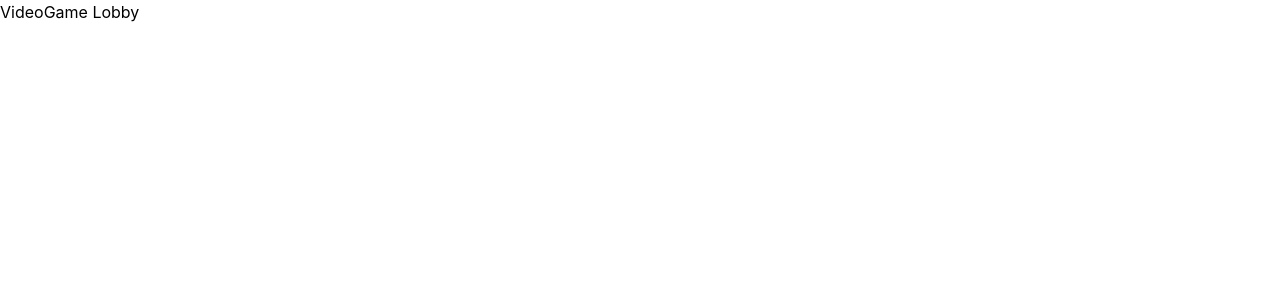
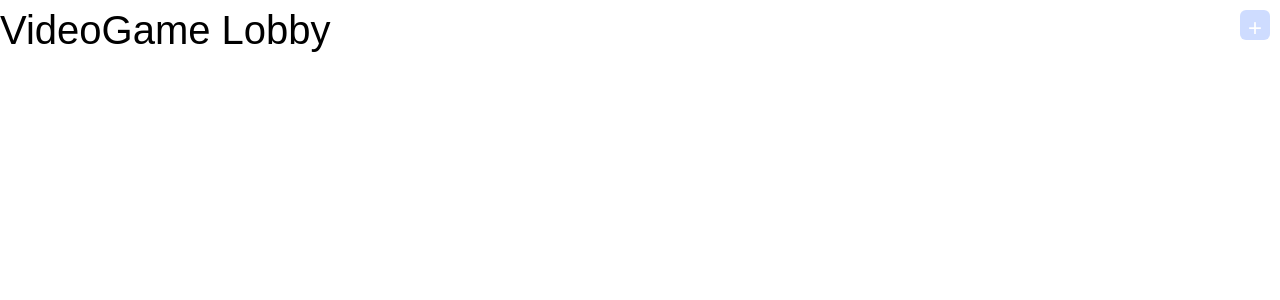
Before and after one commit to MazaArt/WebAppFinalProject, a React (Create React App) app in the folder frontend/: page / in a window 1280 px wide. Shown: the top 300 px of the page. Built offline with nearby package versions, Linux system fonts and the light colour scheme.

Commit message:
Posts container working & pop up insertion system

```diff
--- a/frontend/src/App.js
+++ b/frontend/src/App.js
@@ -1,12 +1,36 @@
-import logo from './logo.svg';
 import './App.css';
+import {useState} from "react"
+import PopUp from "./PopUp"
+import Posts from './Posts';
 
 function App() {
+  const [addnew, setAddNew] = useState(false)
+  const [posts, setPosts] = useState([])
 
+  const handleClick = (e) => {
+      setAddNew(!addnew)
+  }
 
   return (
-    <div>
+    <div className="lobby">
       <h1>VideoGame Lobby</h1>
+
+      <button className="add-new" onClick={handleClick}>+</button>
+      {
+        addnew ? <PopUp
+                    addnew={addnew}
+                    setAddNew={setAddNew}
+                    posts={posts}
+                    setPosts={setPosts}/> : null
+      }
+
+      <div className="posts-container">
+        {
+          posts.map((post, i) => {
+            return <Posts postsName={post} i = {i}/>
+          })
+        }
+      </div>
 
     </div>
   );
--- /dev/null
+++ b/frontend/src/PopUp.js
@@ -0,0 +1,24 @@
+import React from "react";
+
+const PopUp = (props) => {
+
+    return(
+        <div className="pop-up">
+            <div className="pop-up-content">
+                <p>Create Posts</p>
+                <input id="posts-text" type="text"></input>
+                <button className="submit"
+                onClick={()=>{
+                    props.setAddNew(!props.addnew)
+                    console.log(document.getElementById("posts-text").value)
+                    props.setPosts([
+                        ...props.posts,
+                        document.getElementById("posts-text").value
+                    ])
+                }}>Ok</button>
+            </div>
+        </div>
+    )
+}
+
+export default PopUp;
--- /dev/null
+++ b/frontend/src/Posts.js
@@ -0,0 +1,23 @@
+import React from "react";
+
+const Posts = (props) => {
+    let colors = ["#FFD606", "#D6F5FF", "#D9DDFF", "#00FFFF", "#D3FFCE", "#FF1493"]
+    let points = ["100", "200", "300"]
+
+    return (
+        <div className="posts-contrainer">
+            <div className = "posts-name"> {props.postsName} </div>
+            {
+                points.map((point) => {
+                    return (
+                        <div className = "point-value" style={{backgroundColor: colors[props.i % colors.length]}}>
+                            {point}
+                        </div>
+                    )
+                })
+            }
+        </div>
+    )
+}
+
+export default Posts
--- a/frontend/src/index.css
+++ b/frontend/src/index.css
@@ -2,7 +2,7 @@
 @tailwind components;
 @tailwind utilities;
 
-body {
+/* body {
   margin: 0;
   font-family: -apple-system, BlinkMacSystemFont, 'Segoe UI', 'Roboto', 'Oxygen',
     'Ubuntu', 'Cantarell', 'Fira Sans', 'Droid Sans', 'Helvetica Neue',
@@ -14,4 +14,109 @@ body {
 code {
   font-family: source-code-pro, Menlo, Monaco, Consolas, 'Courier New',
     monospace;
+} */
+
+@import url('https://fonts.googleapis.com/css2?family=Open+Sans&family=Poor+Story&display=swap');
+
+* {
+  font-family: 'Poor Story', sans-serif;
+  font-size: 20px;
 }
+
+body {
+  align-items: auto;
+
+}
+
+.game-body {
+  width: 100%;
+  text-align: center;
+}
+
+h1 {
+  font-size: 2rem;
+  font-weight: 400;
+  display: inline-block;
+  margin: auto;
+}
+
+button, input{
+  border: none;
+  border-radius: 10%;
+}
+
+input {
+  width: 90%;
+}
+
+.add-new {
+  color: white;
+  background-color: #CEDCFF;
+  border: none;
+  border-radius: 20%;
+  width: 30px;
+  height: 30px;
+  font-size: 1.2rem;
+  float: right;
+  margin: 10px;
+  position: relative;
+}
+
+.pop-up-content{
+  background-color: #f3dede;
+  position: relative;
+  width: 10%;
+  float: right;
+  display: flex;
+  flex-direction: column;
+  padding: 10px;
+  border-radius: 10%;
+}
+
+.close {
+  align-self: flex-end;
+}
+
+.pop-up-content > *{
+  align-self: flex-start;
+  margin: 10px;
+}
+
+.submit {
+  align-self: flex-end;
+  background-color: #abe3b4;
+}
+
+.categories-container {
+  display: flex;
+  flex-direction: row;
+  margin: 50px auto;
+  width: max-content;
+}
+
+.category-container {
+  display: flex;
+  flex-direction: column;
+  margin:10px
+}
+
+.point-value{
+  display: flex;
+  width: 200px;
+  height: 100px;
+  background-color: #FFD6D6;
+  border-radius: 10%;
+  font-size: 2rem;
+  margin:10px;
+  align-items: center;
+  justify-content: center;
+}
+
+.team-score {
+  width: 20%;
+  height: 20%;
+  position: relative;
+  align-items: center;
+  justify-content: center;
+  margin: auto;
+}
```
